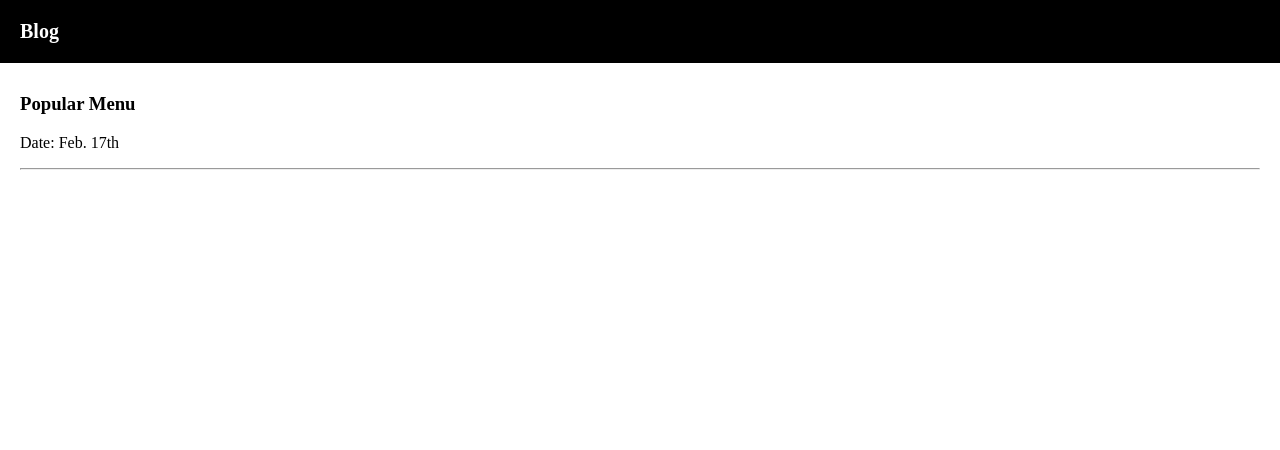
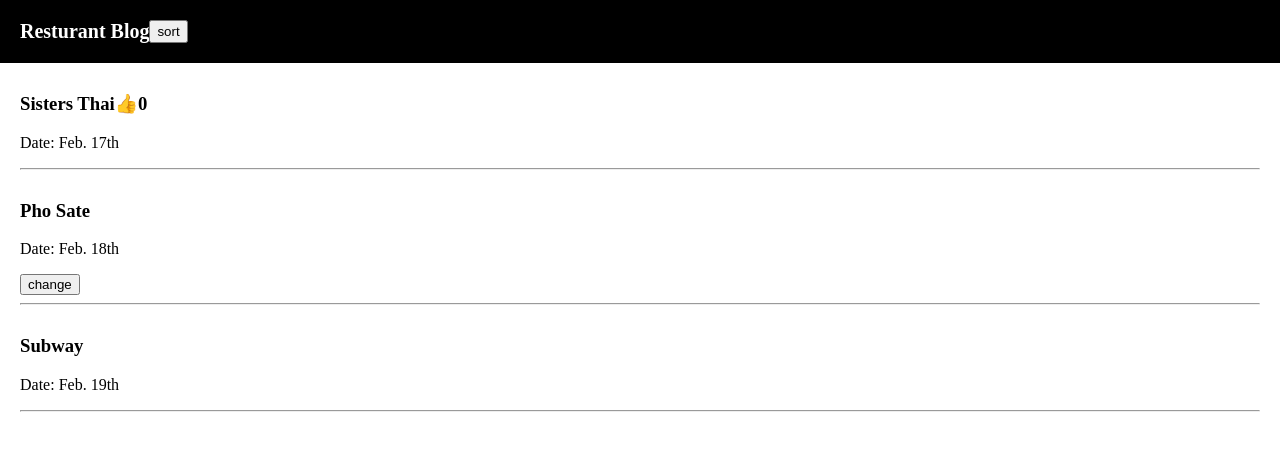
Before and after one commit to kwonih1020/react_projects, a React (Create React App) app in the folder react-blog/: page / in a window 1280 px wide. Shown: the top 450 px of the page. Built offline with nearby package versions, Linux system fonts and the light colour scheme.

Commit message:
created sort button and name change button using useState

```diff
--- a/react-blog/package.json
+++ b/react-blog/package.json
@@ -12,7 +12,7 @@
     "web-vitals": "^1.0.1"
   },
   "scripts": {
-    "start": "react-scripts start",
+    "start": "react-scripts --openssl-legacy-provider start",
     "build": "react-scripts build",
     "test": "react-scripts test",
     "eject": "react-scripts eject"
--- a/react-blog/src/App.js
+++ b/react-blog/src/App.js
@@ -4,32 +4,57 @@ import "./App.css";
 
 function App() {
   let [blogName, blogNameChange] = useState([
-    "Popular Menu",
-    " from Sisters Thai",
-  ]); // 이렇게 쓰면 array가 남고, [a,b]
-  // blogName 는 -> Popular Menu ,  blogNameChange 는 -> Popular Menu state 정정해주는 함수
-  // es6 destructing 문법, array, object 에 있던 자료를 변수에 쉽게 담고 싶을 때
+    "Sisters Thai",
+    "Pho Sate",
+    "Subway",
+  ]);
+  let [liked, likedChange] = useState(0);
 
-  // let posts = "Virginia Resturants";
+  function nameChange() {
+    var newArray = [...blogName]; // deep copy 필요, 서로 독집적인 값늘 저장하는 방식 reference data type
+    newArray[1] = "Pho So 1";
+    blogNameChange(newArray);
+  }
 
-  // let cssStyle = { color: "blue", fontSize: "30px" };
+  function sortName() {
+    var newSort = [...blogName];
+    var sortChange = newSort.sort();
+    blogNameChange(sortChange);
+  }
 
-  // function random() {
-  //   return 100;
-  // }'=
+  let posts = "Famous Resturant Blog";
 
   return (
     <div className="App">
       <div className="black-nav">
-        <div>Blog</div>
-        {/* <div style={cssStyle}>Blog</div> */}
+        <div>Resturant Blog</div>
+        <button onClick={sortName}>sort</button>
       </div>
       <div className="list">
-        <h3>{blogName[0]}</h3>
+        <h3>
+          {blogName[0]}
+          <span
+            onClick={() => {
+              likedChange(liked + 1);
+            }}>
+            👍
+          </span>
+          {liked}
+        </h3>
         <p>Date: Feb. 17th</p>
         <hr />
       </div>
-      {/* <img src={logo} /> */}
+      <div className="list">
+        <h3>{blogName[1]}</h3>
+        <p>Date: Feb. 18th</p>
+        <button onClick={nameChange}>change</button>
+        <hr />
+      </div>
+      <div className="list">
+        <h3>{blogName[2]}</h3>
+        <p>Date: Feb. 19th</p>
+        <hr />
+      </div>
     </div>
   );
 }
```
Also changed, not shown: 2 other files (tests, documents, lock files or other folders).
